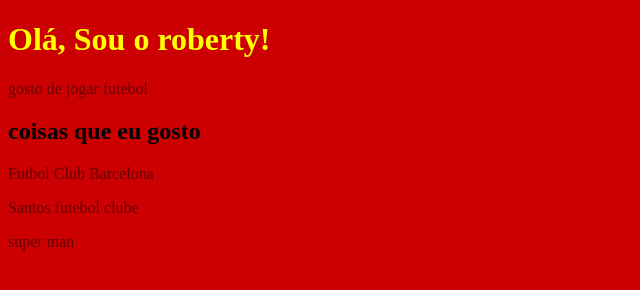
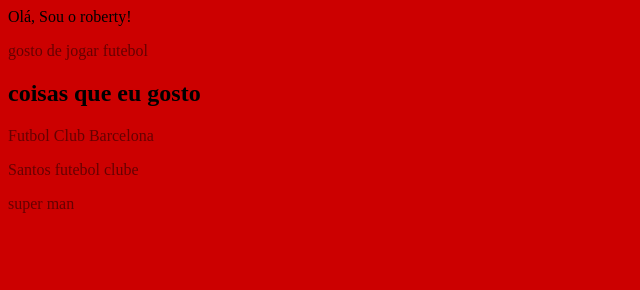
Before and after one commit to roberty2008/Meu-site, a plain HTML site: page index.html in a window 1280 px wide. Shown: the whole page, without its empty margins (0-640 px from the left). Drawn offline with Linux system fonts and the light colour scheme.

Commit message:
Update index.html

```diff
--- a/index.html
+++ b/index.html
@@ -13,7 +13,7 @@
 
 <body>
 
-<h1>Olá, Sou o roberty!</h1>
+<header>Olá, Sou o roberty!</header>
 
 <p>gosto de jogar futebol</p>
 
```
